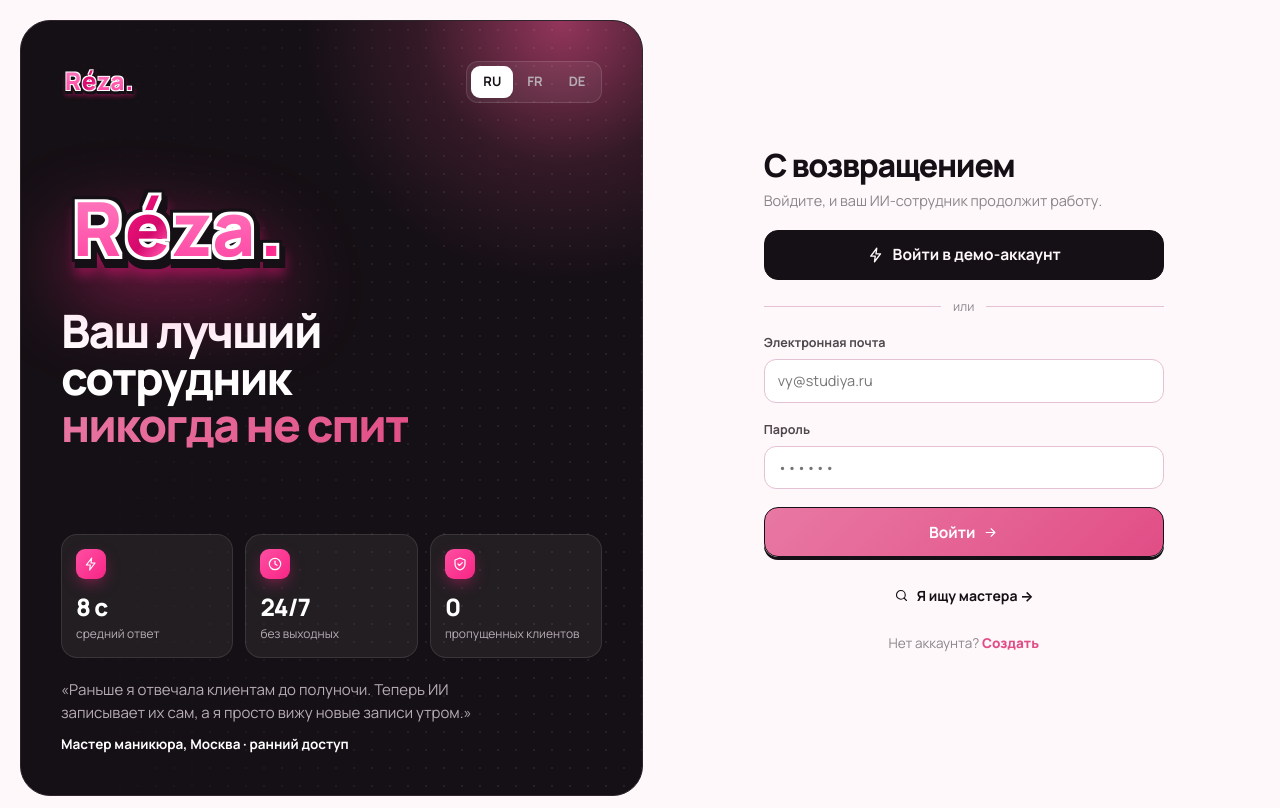
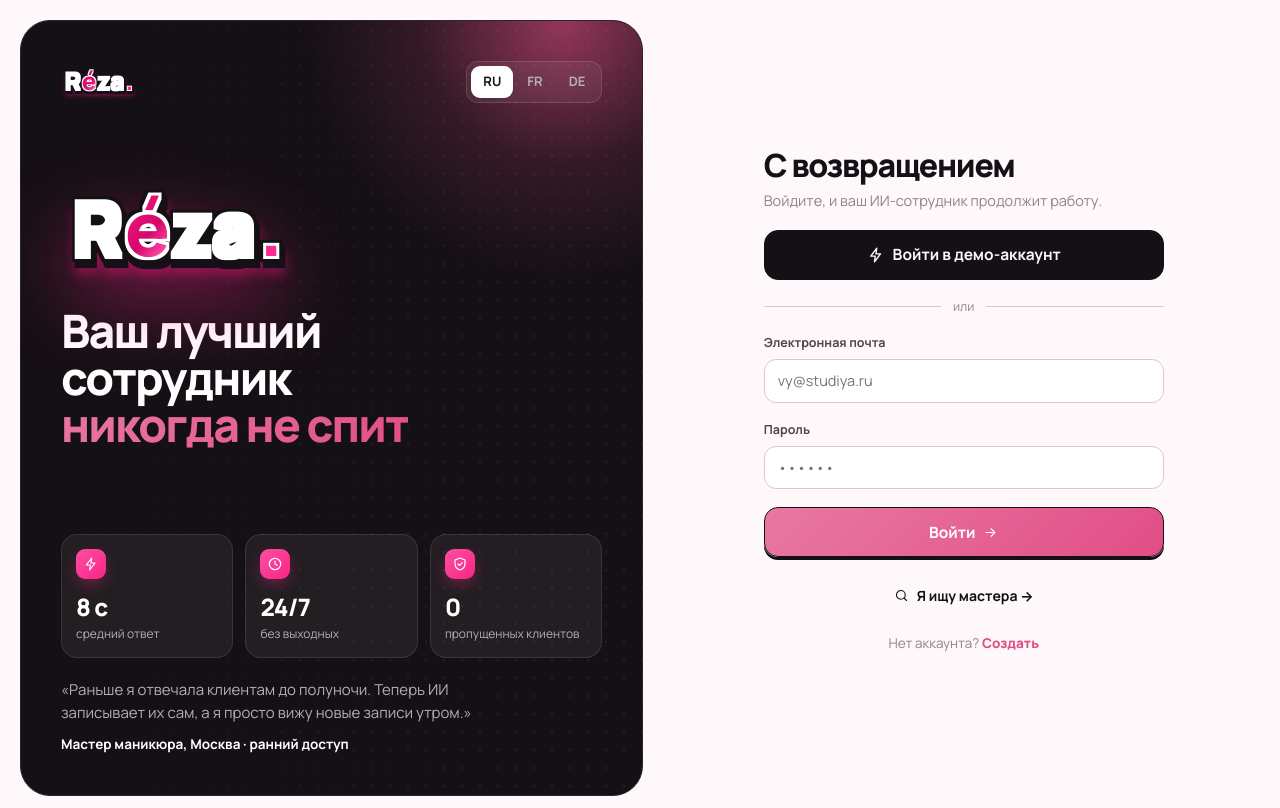
Before and after one commit to maletabeat-ops/reza, a website: page web/app.html in a window 1280 px wide. Drawn offline with Linux system fonts and the light colour scheme; no server answers.

Commit message:
Logo: pure white letters
Co-Authored-By: Claude Opus 5.5 <noreply@anthropic.com>
Claude-Session: https://claude.ai/code/session_01DEyDdyCmCXVWcWCPBwCNJx

```diff
--- a/web/app.html
+++ b/web/app.html
@@ -859,7 +859,7 @@ const gradDef = (id) => `<defs>
     <stop offset="0" stop-color="#FF4DA6"/><stop offset=".45" stop-color="#F7157F"/><stop offset=".8" stop-color="#D4096C"/><stop offset="1" stop-color="#FF4DA6"/>
     ${MOTION_OK && LOGO_MOTION ? `<animateTransform attributeName="gradientTransform" type="translate" values="0 0; 60 0; 0 0" dur="5s" repeatCount="indefinite"/>` : ""}
   </linearGradient>
-  <linearGradient id="${id}w" x1="0" y1="10" x2="0" y2="52" gradientUnits="userSpaceOnUse"><stop offset="0" stop-color="#FF74BB"/><stop offset="1" stop-color="#FF4AA6"/></linearGradient>
+  <linearGradient id="${id}w" x1="0" y1="10" x2="0" y2="52" gradientUnits="userSpaceOnUse"><stop offset="0" stop-color="#FFFFFF"/><stop offset="1" stop-color="#FFFFFF"/></linearGradient>
 </defs>`;
 /* The Reza wordmark: black outline → white ring → pink gradient, with the "presence" dot that also marks every AI message. */
 function logoSVG(h=30, o={}){
```
Also changed, not shown: public/icon.svg.
